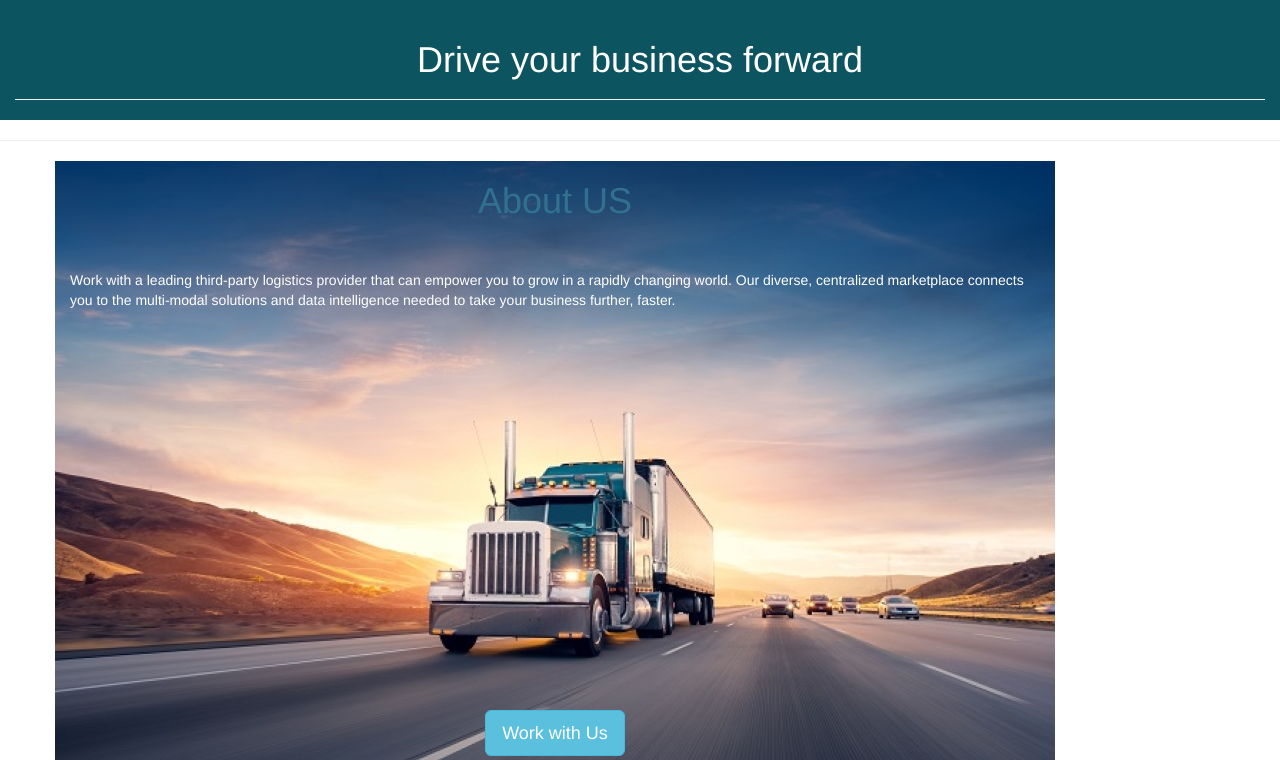
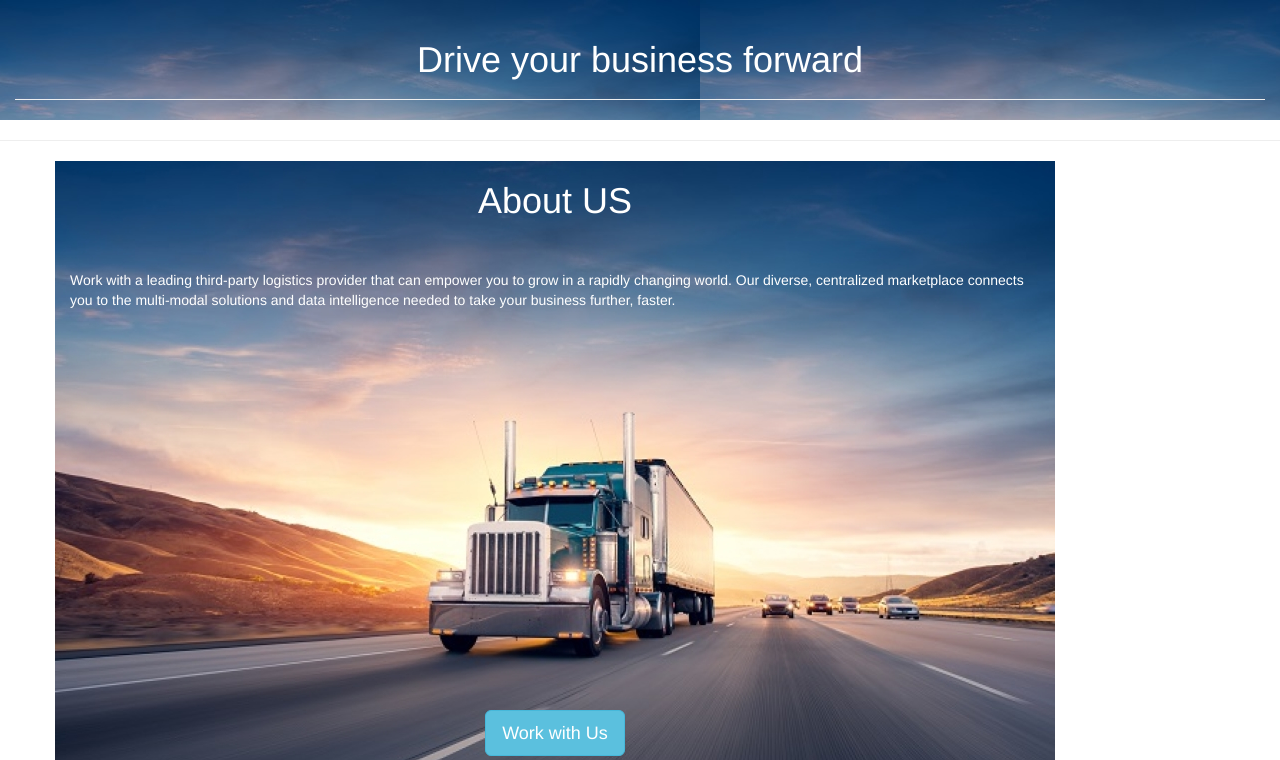
Before and after one commit to KaurEkampreet/TruckLoad, a PHP site: template views/home.html in a window 1280 px wide. Shown: the top 760 px of the page. Run offline with PHP 8.4, Linux system fonts and the light colour scheme; the template is opened without the code that fills it, so the values that code supplies are empty.

Commit message:
Edited background image and text color

```diff
--- a/styles/truckload.css
+++ b/styles/truckload.css
@@ -7,7 +7,7 @@
 }
 
 .container-fluid {
-    background-color: #0c5460;
+    background-image: url("../images/trucking.jpg");
     color: white;
     background-margin: 100px;
     text-align: center;
@@ -21,6 +21,11 @@
     height: 600px;
     width: 1000px;
 }
+
+.display-3 {
+    color: white;
+}
+
 .err {
     color: red;
 }
```
